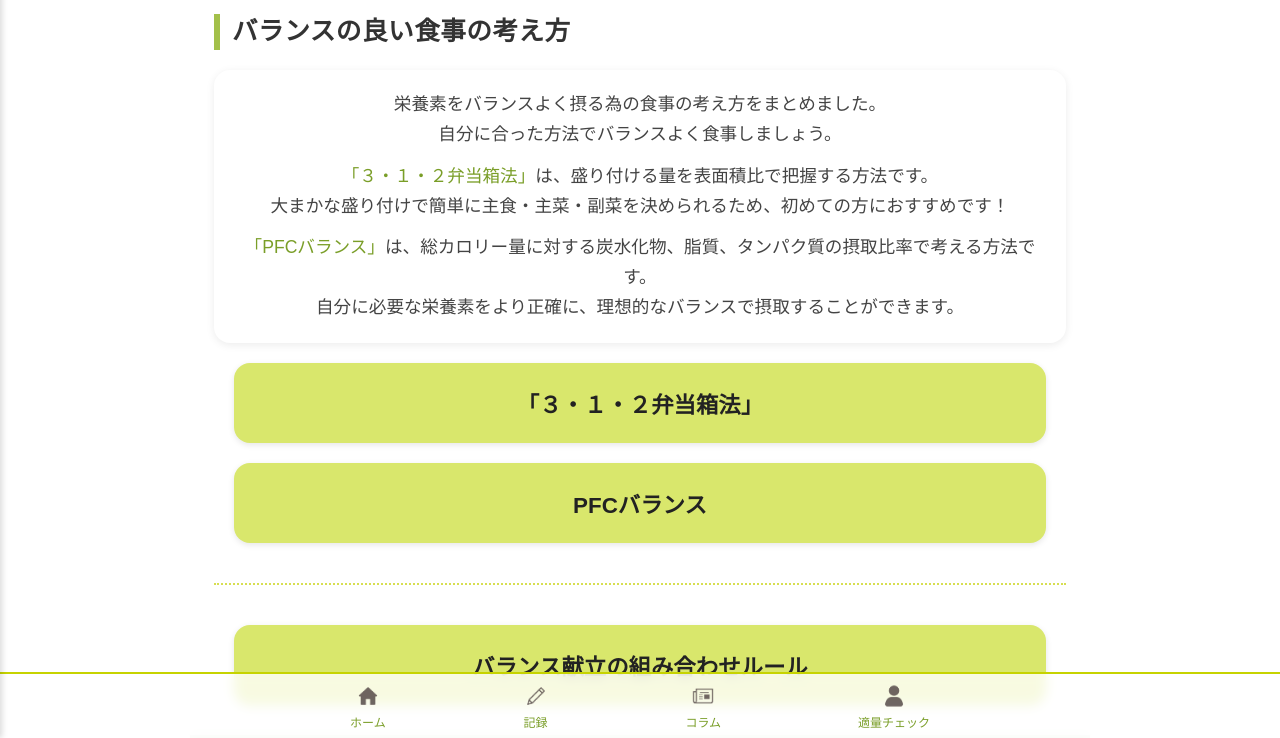
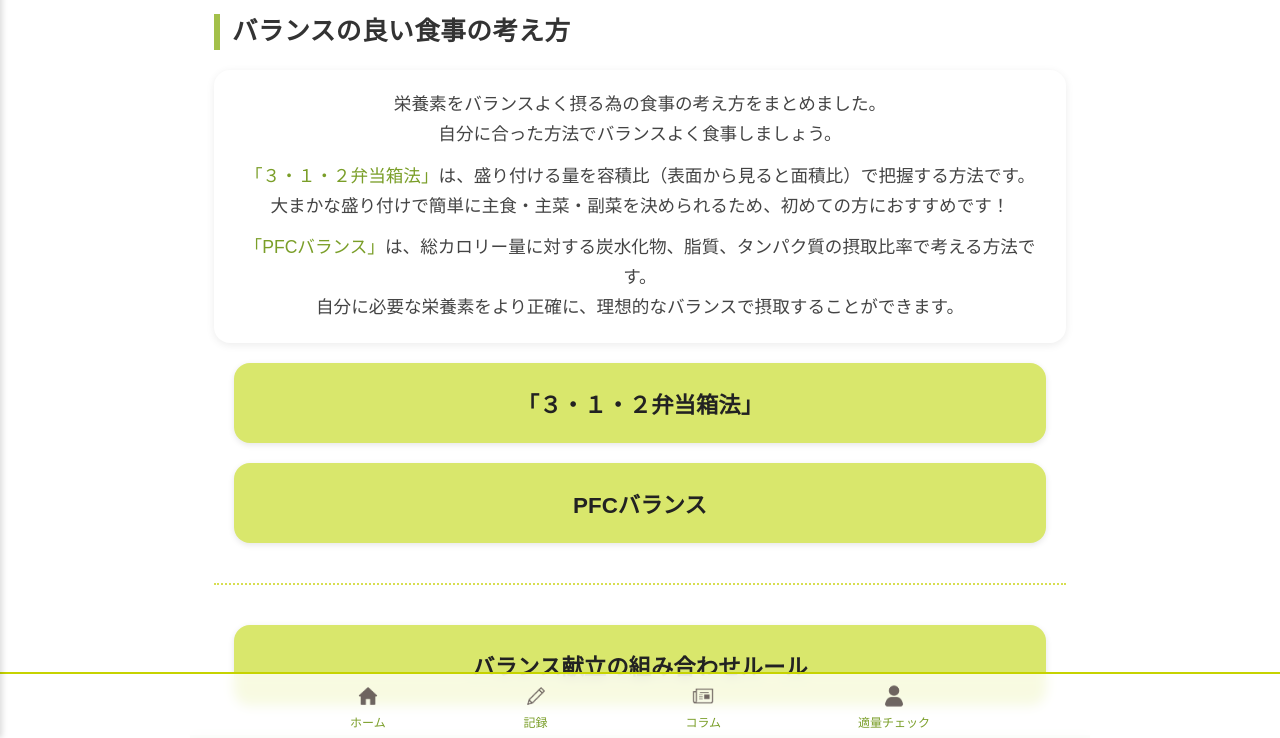
Before and after one commit to gohan-desu/health_app, a plain HTML site: page columns/articles/004_BalanceHome.html in a window 1280 px wide. Shown: the part 62-800 px from the top of the page. Drawn offline with Linux system fonts and the light colour scheme.

Commit message:
文章修正

```diff
--- a/columns/articles/004_BalanceHome.html
+++ b/columns/articles/004_BalanceHome.html
@@ -202,7 +202,7 @@ span{
     <div class="text-card">
     <p>栄養素をバランスよく摂る為の食事の考え方をまとめました。<br>
       自分に合った方法でバランスよく食事しましょう。</p>
-    <p><span>「３・１・２弁当箱法」</span>は、盛り付ける量を表面積比で把握する方法です。<br>
+    <p><span>「３・１・２弁当箱法」</span>は、盛り付ける量を容積比（表面から見ると面積比）で把握する方法です。<br>
     大まかな盛り付けで簡単に主食・主菜・副菜を決められるため、初めての方におすすめです！</p>
     <p><span>「PFCバランス」</span>は、総カロリー量に対する炭水化物、脂質、タンパク質の摂取比率で考える方法です。<br>
     自分に必要な栄養素をより正確に、理想的なバランスで摂取することができます。</p>
```
